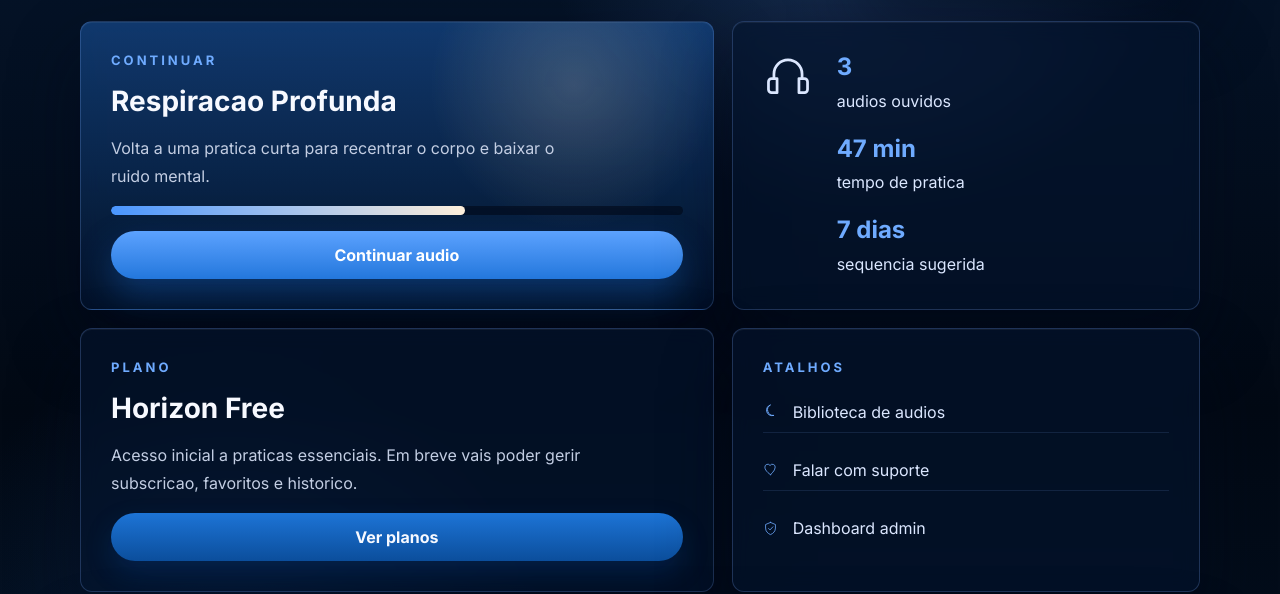
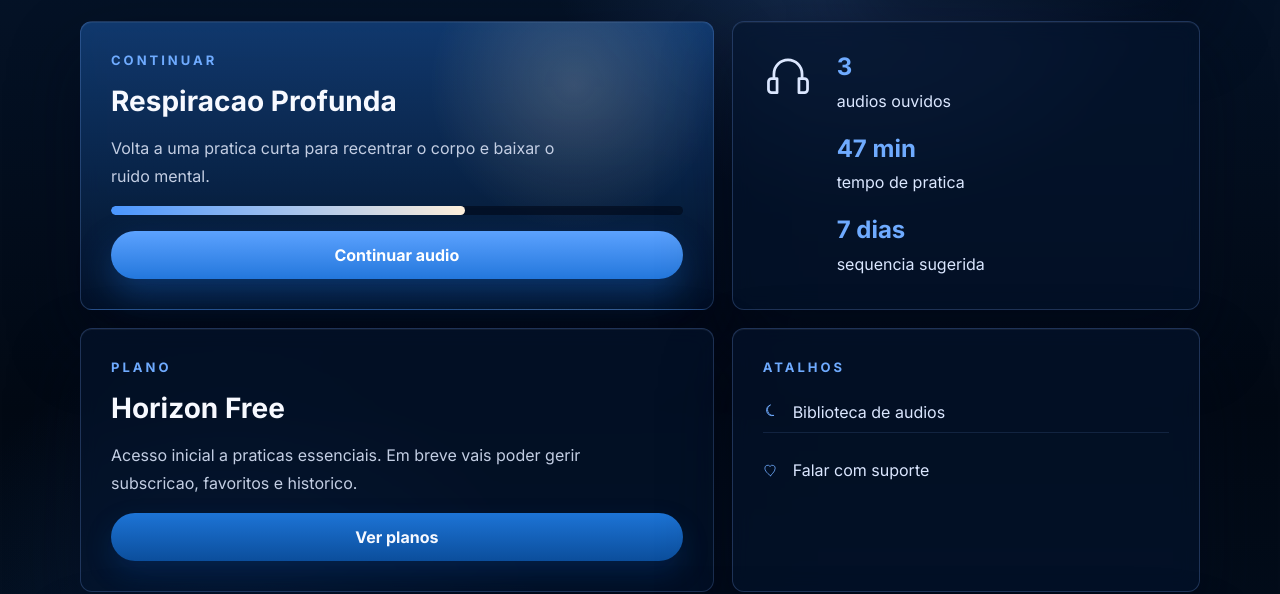
Before and after one commit to Ricky5163/horizon-site, a plain HTML site: page conta.html in a window 1280 px wide. Shown: the part 373-967 px from the top of the page. Drawn offline with nearby package versions, Linux system fonts and the light colour scheme; a script that the page names is missing.

Commit message:
Remove admin shortcut from user dashboard

```diff
--- a/conta.html
+++ b/conta.html
@@ -80,7 +80,6 @@
           <span class="eyebrow">ATALHOS</span>
           <a href="audios.html"><span class="tiny-icon moon-icon"></span>Biblioteca de audios</a>
           <a href="contacto.html"><span class="tiny-icon heart-icon"></span>Falar com suporte</a>
-          <a href="admin.html" data-admin-link hidden><span class="tiny-icon shield-icon"></span>Dashboard admin</a>
         </article>
       </section>
 
```
